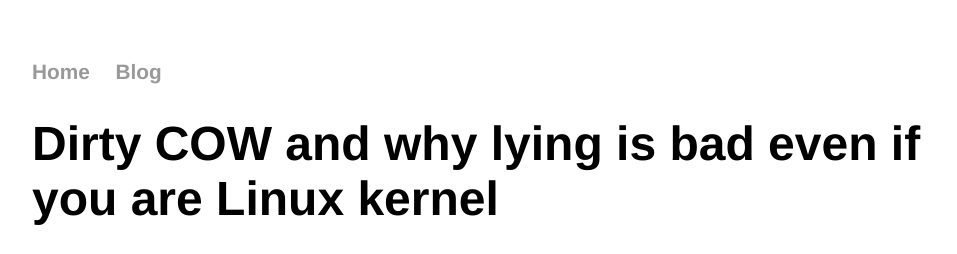
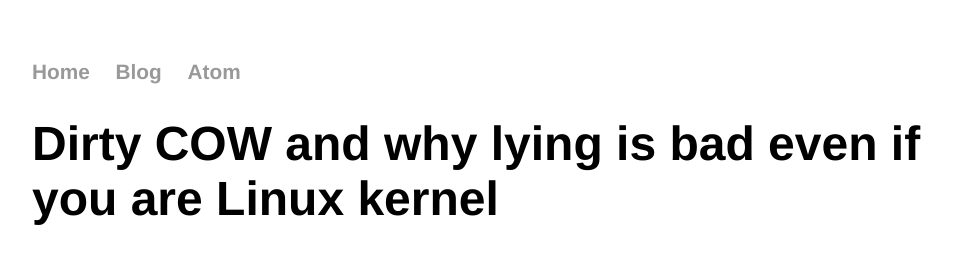
Before and after one commit to chao-tic/chao-tic.github.io, a Jekyll site: the page built from _posts/2017-05-23-dirty-cow.markdown, in a window 1280 px wide and 900 px high. Shown: the top 254 px of the window, without its empty margins (160-1117 px from the left). Built offline with Jekyll 4.4.1, drawn with Linux system fonts in a browser that asks for light colours.

Commit message:
Add Atom feed link to the navigation header

```diff
--- a/_layouts/default.html
+++ b/_layouts/default.html
@@ -12,6 +12,7 @@
 	    		<ul>
 	        		<li><a href="/">Home</a></li>
 	        		<li><a href="/blog">Blog</a></li>
+	        		<li><a href="/blog/atom.xml">Atom</a></li>
 	    		</ul>
 			</nav>
 			<div class="container">
```
